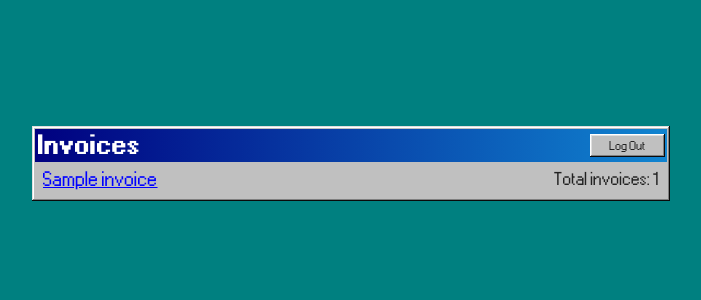
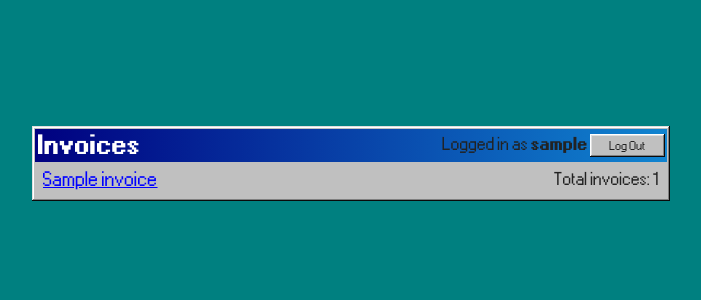
Before and after one commit to fanchymarin/invoice-management-system, a Django app: page /invoices/ in a window 1280 px wide. Shown: the top 300 px of the page, without its empty margins (289-990 px from the left). Run offline with Django 5.2, Linux system fonts and the light colour scheme; a user stored in the database is signed in; tables that the repository leaves empty hold one stand-in row (values such as "Sample post").

Commit message:
style tweak

```diff
--- a/invoices/templates/invoices/index.html
+++ b/invoices/templates/invoices/index.html
@@ -23,6 +23,7 @@
         {% endif %}
       </div>
       <form action="{% url 'logout' %}" method="post">
+        <span class="log-info">Logged in as <b>{{ user.username }}</b></span>
         {% csrf_token %}
         <button type="submit">Log Out</button>
       </form>
--- a/static/invoices/style.css
+++ b/static/invoices/style.css
@@ -36,3 +36,7 @@ body {
 .underline {
 	text-decoration: underline;
 }
+
+.log-info {
+	font-size: medium;
+}
```
